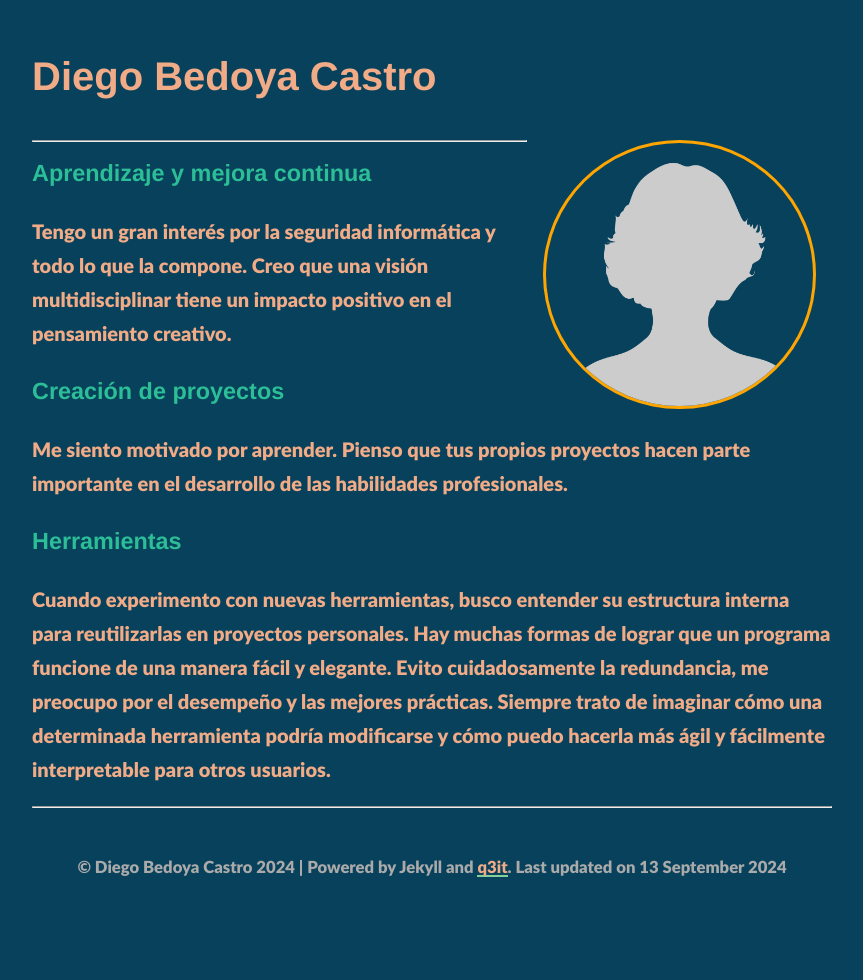
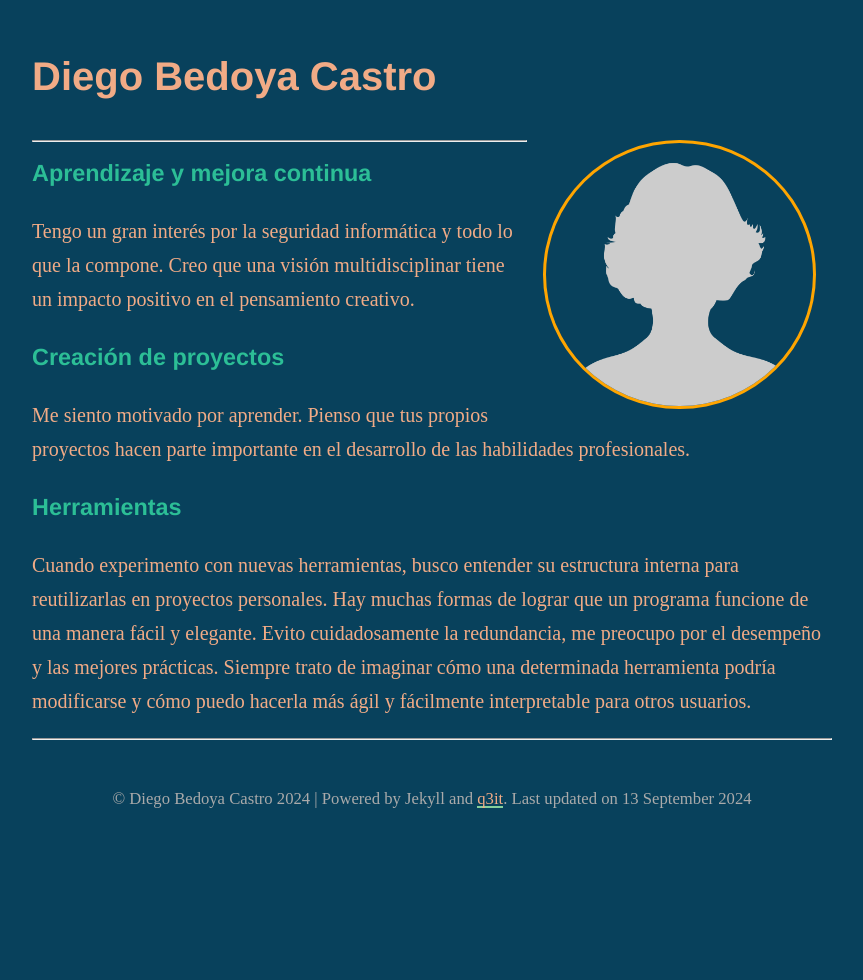
Before and after one commit to q3it/card, a Jekyll site: the page built from index.md, in a window 1280 px wide. Shown: the whole page, without its empty margins (208-1071 px from the left). Built offline with Jekyll 4.4.1, drawn with Linux system fonts in a browser that asks for light colours; nearby versions of some CDN libraries.

Commit message:
Update variables.scss

```diff
--- a/assets/css/_sass/variables.scss
+++ b/assets/css/_sass/variables.scss
@@ -1,4 +1,4 @@
-$base-font-family: 'Lato', sans-serif;
+$base-font-family: 'Lora';
 /*$base-font-family: 'Work Sans', sans-serif;*/
 $base-font-size:   20px;
 $base-font-weight: 400;
```
